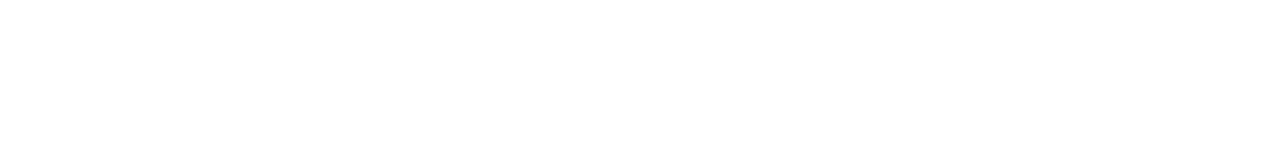
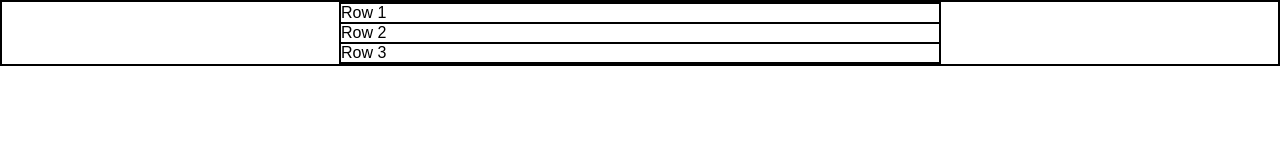
Before and after one commit to xrysen/emailDev1, a plain HTML site: page index.html in a window 1280 px wide. Drawn offline with Linux system fonts and the light colour scheme.

Commit message:
Sets up layout

```diff
--- a/index.html
+++ b/index.html
@@ -19,4 +19,26 @@
         table, td {border:2px solid #000000 !important;}
     </style>
 </head>
+
+<body style="margin:0; padding: 0;">
+  <table role = "presentation" style = "width: 100%; border-collapse: collapse; border:0; border-spacing: 0; background: #ffffff;">
+    <tr>
+      <td align="center" style="padding: 0; ">
+        <table role="presentation" style="width: 602px; border-collapse: collapse; border: 1px solid #cccccc; border-spacing: 0; text-align: left;">
+          <tr>
+            <td style="padding: 0">Row 1</td>
+          </tr>
+
+          <tr>
+            <td style="padding: 0">Row 2</td>
+          </tr>
+
+          <tr>
+            <td style="padding: 0">Row 3</td>
+          </tr>
+        </table>
+      </td>
+    </tr>
+  </table>
+</body>
 </html>
```
